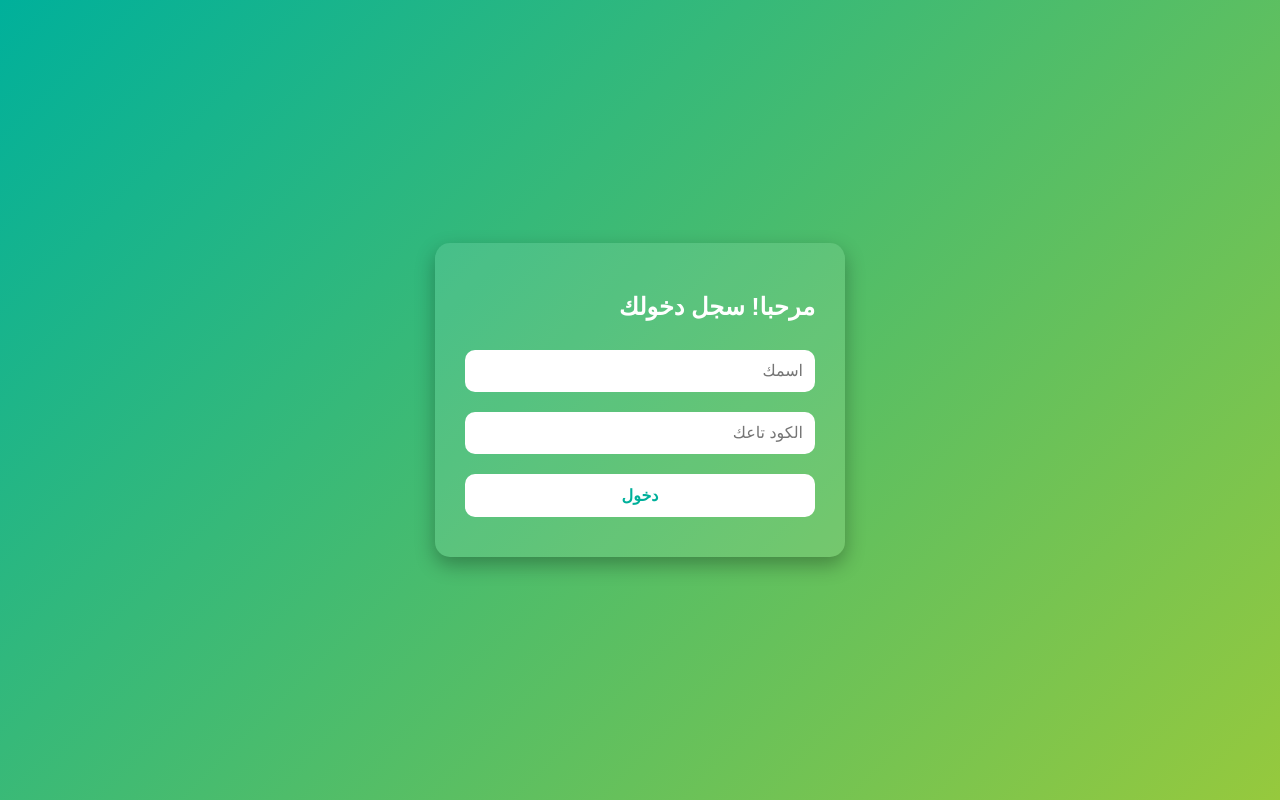
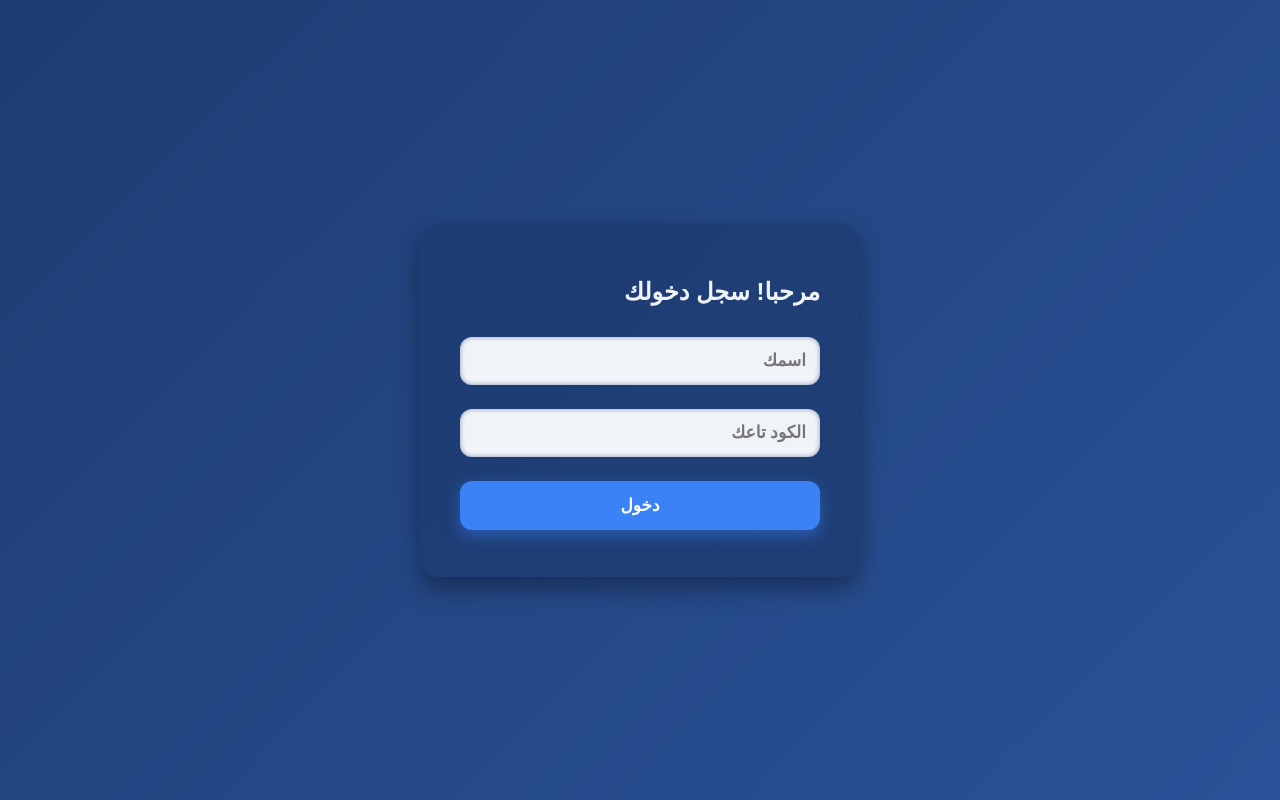
Before and after one commit to MO-smart/diag-dz, a plain HTML site: page index.html in a window 1280 px wide. Drawn offline with Linux system fonts and the light colour scheme.

Commit message:
Update style.css

```diff
--- a/style.css
+++ b/style.css
@@ -1,7 +1,7 @@
 body {
   font-family: 'Cairo', sans-serif;
-  background: linear-gradient(135deg, #00b09b, #96c93d);
-  color: white;
+  background: linear-gradient(135deg, #1E3C72, #2A5298); /* تدرج أزرق هادي */
+  color: #F0F4F8;
   display: flex;
   justify-content: center;
   align-items: center;
@@ -11,42 +11,64 @@ body {
 }
 
 .container {
-  background: rgba(255,255,255,0.1);
-  padding: 30px;
-  border-radius: 15px;
-  width: 350px;
-  box-shadow: 0 8px 20px rgba(0,0,0,0.3);
+  background: rgba(30, 60, 114, 0.85); /* خلفية شفافة بلون أزرق غامق */
+  padding: 35px 40px;
+  border-radius: 20px;
+  width: 360px;
+  box-shadow: 0 12px 25px rgba(0, 0, 0, 0.35);
+  transition: transform 0.3s ease;
+}
+
+.container:hover {
+  transform: translateY(-5px);
 }
 
 input, button {
   width: 100%;
-  padding: 12px;
-  margin: 10px 0;
-  border-radius: 10px;
+  padding: 14px;
+  margin: 12px 0;
+  border-radius: 12px;
   border: none;
-  font-size: 16px;
+  font-size: 17px;
   box-sizing: border-box;
+  transition: box-shadow 0.3s ease;
+}
+
+input {
+  background-color: #F0F4F8;
+  color: #1E3C72;
+  font-weight: 600;
+  box-shadow: inset 0 0 5px rgba(30, 60, 114, 0.5);
+}
+
+input:focus {
+  outline: none;
+  box-shadow: 0 0 10px #719ECE;
 }
 
 button {
-  background-color: white;
-  color: #00b09b;
-  font-weight: bold;
+  background-color: #3B82F6; /* أزرق فاتح */
+  color: white;
+  font-weight: 700;
   cursor: pointer;
-  transition: 0.3s;
+  box-shadow: 0 5px 15px rgba(59, 130, 246, 0.5);
+  transition: background-color 0.3s ease, box-shadow 0.3s ease;
 }
 
 button:hover {
-  background-color: #96c93d;
-  color: white;
+  background-color: #2563EB; /* أزرق أغمق */
+  box-shadow: 0 8px 20px rgba(37, 99, 235, 0.7);
 }
 
 #resultText {
-  background: rgba(255,255,255,0.3);
-  padding: 15px;
-  border-radius: 10px;
-  min-height: 80px;
-  margin-top: 15px;
-  color: #004d40;
-  font-weight: bold;
+  background: rgba(255, 255, 255, 0.15);
+  padding: 18px;
+  border-radius: 14px;
+  min-height: 90px;
+  margin-top: 20px;
+  color: #D1D5DB; /* لون فاتح هادي */
+  font-weight: 700;
+  line-height: 1.5;
+  box-shadow: inset 0 0 8px rgba(255, 255, 255, 0.25);
+  user-select: text;
 }
```
